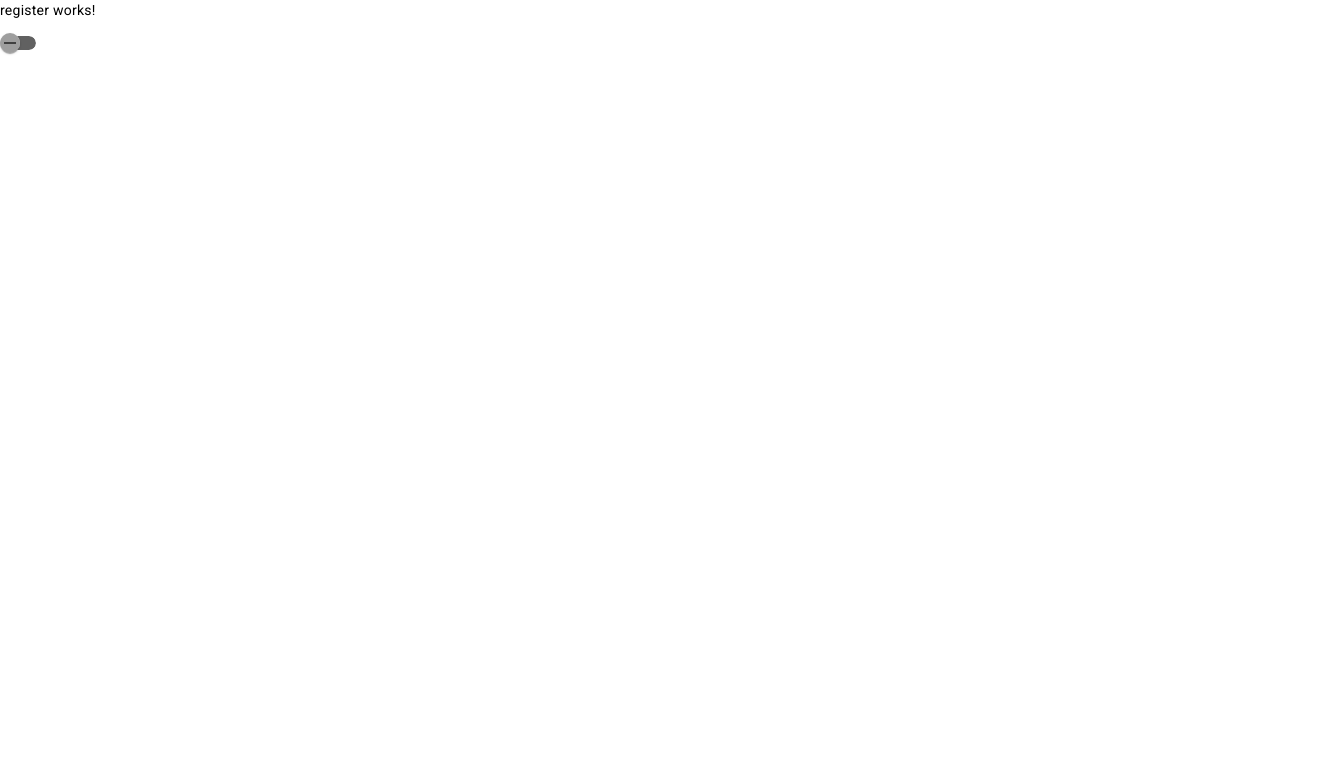
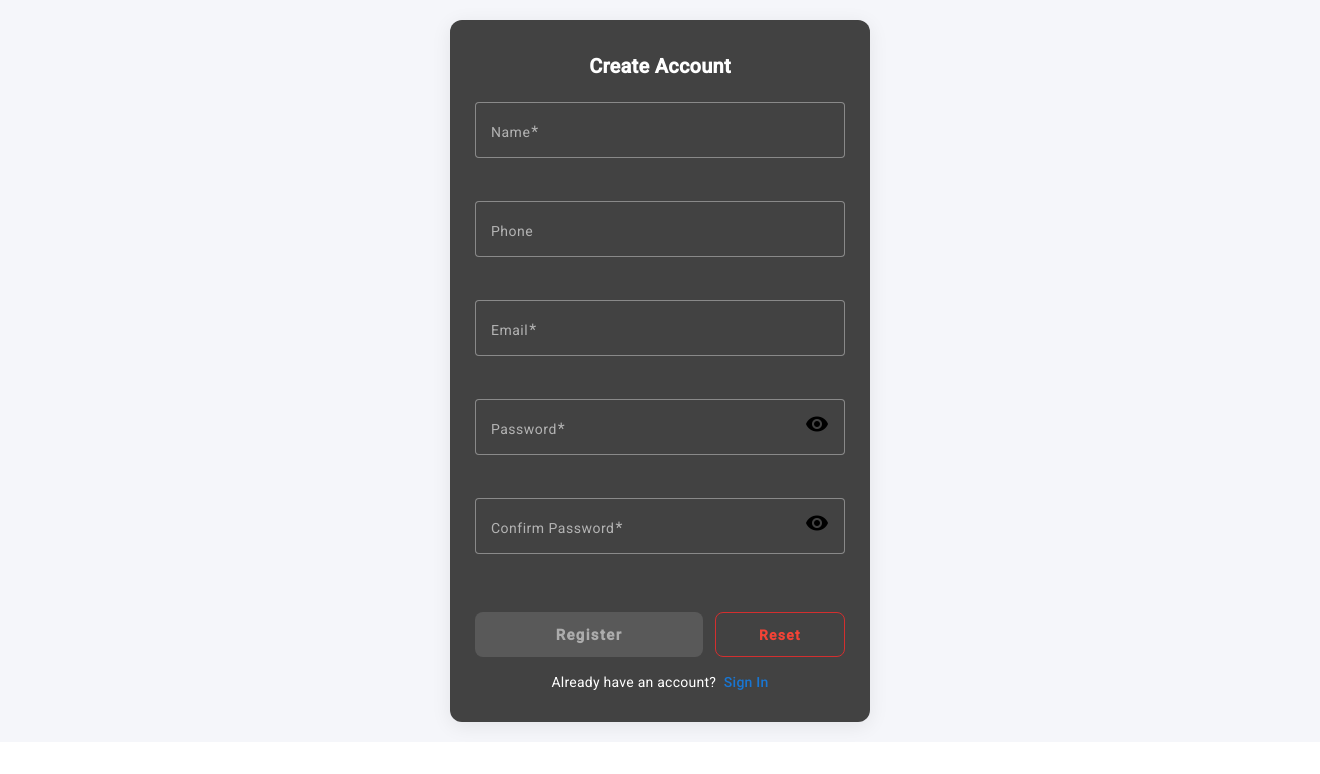
Before and after one commit to codebyhamid-dev/ExpenseTrackerApp.Fronetend, an Angular app: page /register in a window 1280 px wide. Shown: the top 774 px of the page, 1320 px wide, since content can reach past the window. Built offline with nearby package versions, Linux system fonts and the light colour scheme.

Commit message:
Handle User Registration Frontend

```diff
--- a/src/app/Auth/register/register.component.html
+++ b/src/app/Auth/register/register.component.html
@@ -1,2 +1,119 @@
-<p>register works!</p>
-<mat-slide-toggle>Toggle me!</mat-slide-toggle>
+<div class="register-container">
+  <mat-card class="card">
+    <h2 class="title">Create Account</h2>
+
+    <form [formGroup]="registerForm" (ngSubmit)="submit()">
+      <!-- Name -->
+      <mat-form-field appearance="outline" class="full">
+        <mat-label>Name</mat-label>
+        <input matInput formControlName="name" />
+        <mat-error *ngIf="registerForm.get('name')?.hasError('required')">
+          Name is required
+        </mat-error>
+      </mat-form-field>
+
+      <!-- Phone -->
+      <mat-form-field appearance="outline" class="full">
+        <mat-label>Phone</mat-label>
+        <input matInput formControlName="phone" />
+      </mat-form-field>
+
+      <!-- Email -->
+      <mat-form-field appearance="outline" class="full">
+        <mat-label>Email</mat-label>
+        <input matInput type="email" formControlName="email" />
+        <mat-error *ngIf="registerForm.get('email')?.hasError('required')">
+          Email is required
+        </mat-error>
+        <mat-error *ngIf="registerForm.get('email')?.hasError('email')">
+          Enter a valid email
+        </mat-error>
+      </mat-form-field>
+
+      <!-- Password -->
+      <mat-form-field appearance="outline" class="full">
+        <mat-label>Password</mat-label>
+        <input
+          matInput
+          [type]="hidePassword ? 'password' : 'text'"
+          formControlName="password"
+        />
+        <button
+          mat-icon-button
+          matSuffix
+          (click)="hidePassword = !hidePassword"
+          type="button"
+        >
+          <mat-icon>{{
+            hidePassword ? "visibility" : "visibility_off"
+          }}</mat-icon>
+        </button>
+        <mat-error *ngIf="registerForm.get('password')?.hasError('required')">
+          Password is required
+        </mat-error>
+        <mat-error *ngIf="registerForm.get('password')?.hasError('minlength')">
+          Minimum 8 characters
+        </mat-error>
+      </mat-form-field>
+
+      <!-- Confirm Password -->
+      <mat-form-field appearance="outline" class="full">
+        <mat-label>Confirm Password</mat-label>
+        <input
+          matInput
+          [type]="hideConfirmPassword ? 'password' : 'text'"
+          formControlName="confirmPassword"
+        />
+        <button
+          mat-icon-button
+          matSuffix
+          (click)="hideConfirmPassword = !hideConfirmPassword"
+          type="button"
+        >
+          <mat-icon>{{
+            hideConfirmPassword ? "visibility" : "visibility_off"
+          }}</mat-icon>
+        </button>
+        <mat-error
+          *ngIf="registerForm.get('confirmPassword')?.hasError('required')"
+        >
+          Confirm password is required
+        </mat-error>
+      </mat-form-field>
+
+      <!-- Buttons Row -->
+      <div class="btn-row">
+        <!-- Submit Button -->
+        <button
+          mat-raised-button
+          color="primary"
+          class="submit-btn"
+          [disabled]="loading || registerForm.invalid"
+          type="submit"
+        >
+          <mat-progress-spinner
+            *ngIf="loading"
+            mode="indeterminate"
+            diameter="20"
+          ></mat-progress-spinner>
+          <span *ngIf="!loading">Register</span>
+        </button>
+
+        <!-- Reset Button -->
+        <button
+          mat-stroked-button
+          color="warn"
+          class="reset-btn"
+          type="button"
+          (click)="resetForm()"
+        >
+          Reset
+        </button>
+      </div>
+    </form>
+    <div class="signin-link">
+      Already have an account?
+      <a routerLink="/login">Sign In</a>
+    </div>
+  </mat-card>
+</div>
--- a/src/app/Auth/register/register.component.scss
+++ b/src/app/Auth/register/register.component.scss
@@ -0,0 +1,124 @@
+.register-container {
+  width: 100%;
+  min-height: 80vh;
+  display: flex;
+  justify-content: center;
+  align-items: center;
+  background: #f5f6fa;
+  padding: 20px;
+}
+
+.card {
+  width: 100%;
+  max-width: 420px;
+  padding: 30px 25px;
+  border-radius: 12px;
+  box-shadow: 0 4px 20px rgba(0, 0, 0, 0.08);
+}
+
+.title {
+  text-align: center;
+  margin-bottom: 20px;
+  font-weight: 600;
+  color: #ffffff;
+}
+
+.full {
+  width: 100%;
+  margin-bottom: 18px;
+
+  mat-label {
+    font-size: 14px;
+  }
+}
+
+/* Styling material form fields */
+mat-form-field {
+  font-size: 14px;
+
+  ::ng-deep .mat-mdc-form-field-subscript-wrapper {
+    margin-top: 3px;
+  }
+}
+
+/* Password toggle icons */
+button[mat-icon-button] {
+  margin-right: 4px;
+  padding: 0; /* remove extra padding for alignment */
+}
+
+/* Buttons row: submit + reset */
+.btn-row {
+  display: flex;
+  justify-content: space-between;
+  gap: 12px;
+  margin-top: 15px; /* slightly bigger spacing */
+}
+
+/* Submit button */
+.submit-btn {
+  flex: 2;
+  height: 45px;
+  font-size: 15px;
+  font-weight: 600;
+  border-radius: 8px;
+  display: flex !important;
+  justify-content: center;
+  align-items: center;
+}
+
+/* Reset button styling */
+.reset-btn {
+  flex: 1;
+  height: 45px;
+  font-weight: 600;
+  border-radius: 8px;
+  border: 1px solid #d32f2f !important; /* matches Material warn color */
+}
+
+/* Spinner spacing inside submit */
+.submit-btn mat-progress-spinner {
+  margin-right: 8px;
+}
+
+/* Prevent shaking when error text shows */
+mat-error {
+  font-size: 12px;
+  margin-top: -4px;
+  line-height: 14px;
+}
+.signin-link {
+  text-align: center;
+  margin-top: 15px;
+  font-size: 14px;
+  color: #ffffff;
+
+  a {
+    color: #1976d2; /* Material primary color */
+    text-decoration: none;
+    font-weight: 500;
+    margin-left: 4px;
+
+    &:hover {
+      text-decoration: underline;
+    }
+  }
+}
+
+/* Make card responsive on small screens */
+@media (max-width: 480px) {
+  .card {
+    padding: 20px 15px;
+  }
+
+  .btn-row {
+    flex-direction: column;
+    gap: 10px;
+  }
+
+  .submit-btn,
+  .reset-btn {
+    width: 100%;
+    flex: none;
+  }
+}
--- a/src/app/Auth/register/register.component.ts
+++ b/src/app/Auth/register/register.component.ts
@@ -1,11 +1,71 @@
 import { Component } from '@angular/core';
-import { MatSlideToggleModule } from '@angular/material/slide-toggle';
+import { FormBuilder, Validators } from '@angular/forms';
+import { AuthService } from '../../services/auth.service';
+import { RegisterDto } from '../../../interfaces/AuthInterface';
+import { CommonModule } from '@angular/common';
+import { ReactiveFormsModule } from '@angular/forms';
+import { MatFormFieldModule } from '@angular/material/form-field';
+import { MatInputModule } from '@angular/material/input';
+import { MatButtonModule } from '@angular/material/button';
+import { MatCardModule } from '@angular/material/card';
+import { MatIconModule } from '@angular/material/icon';
+import { MatProgressSpinnerModule } from '@angular/material/progress-spinner';
+import { RouterModule } from '@angular/router';
 
 @Component({
   selector: 'app-register',
   standalone: true,
-  imports: [MatSlideToggleModule],
+  imports: [
+    CommonModule,
+    ReactiveFormsModule,
+    MatFormFieldModule,
+    MatInputModule,
+    MatButtonModule,
+    MatCardModule,
+    MatIconModule,
+    MatProgressSpinnerModule,
+    RouterModule,
+  ],
   templateUrl: './register.component.html',
   styleUrl: './register.component.scss',
 })
-export class RegisterComponent {}
+export class RegisterComponent {
+  loading = false;
+  hidePassword = true;
+  hideConfirmPassword = true;
+
+  constructor(private fb: FormBuilder, private authService: AuthService) {}
+
+  registerForm = this.fb.group({
+    name: ['', [Validators.required]],
+    phone: [''],
+    email: ['', [Validators.required, Validators.email]],
+    password: ['', [Validators.required, Validators.minLength(8)]],
+    confirmPassword: ['', [Validators.required]],
+  });
+
+  submit() {
+    if (this.registerForm.invalid) return;
+
+    this.loading = true;
+
+    const dto = this.registerForm.getRawValue() as RegisterDto;
+
+    this.authService.register(dto).subscribe({
+      next: () => {
+        this.loading = false;
+        alert('Registration successful!');
+      },
+      error: (err) => {
+        this.loading = false;
+        console.log(err);
+        alert('Registration failed');
+      },
+    });
+  }
+
+  resetForm() {
+    this.registerForm.reset();
+    this.loading = false;
+  }
+}
--- a/src/interfaces/AuthInterface.ts
+++ b/src/interfaces/AuthInterface.ts
@@ -1,6 +1,6 @@
 export interface RegisterDto {
   name: string;
-  phone?: string;
+  phone: string;
   email: string;
   password: string;
   confirmPassword: string;
```
